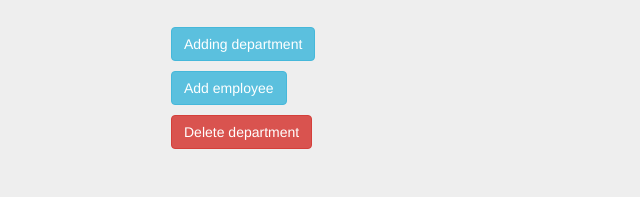
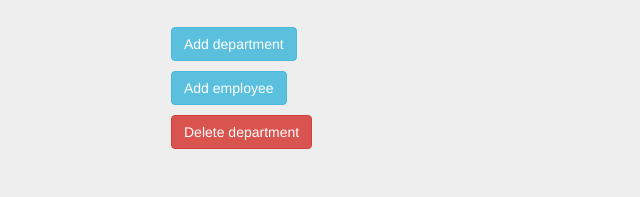
Before and after one commit to skvortsov-serge/EdetekTestTask, a plain HTML site: page index.html in a window 1280 px wide. Shown: the part 253-450 px from the top of the page, 0-640 px from the left. Drawn offline with Linux system fonts and the light colour scheme; no server answers.

```diff
--- a/index.html
+++ b/index.html
@@ -29,7 +29,7 @@
                     <ul class="list-group" id="departments">
                         <li class="list-group-item"></li>
                     </ul>
-                    <button id="add-employee-btn" class="btn btn-info add-btn">Adding department</button>
+                    <button id="add-employee-btn" class="btn btn-info add-btn">Add department</button>
                     <button id="add-btn" class="btn btn-info add-btn">Add employee</button>
                     <button id="delete-btn" class="btn btn-danger">Delete department</button>
                 </div>
```
Also changed, not shown: 1 other file.
